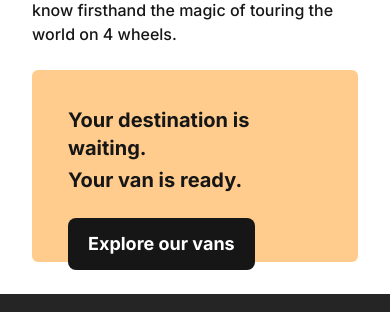
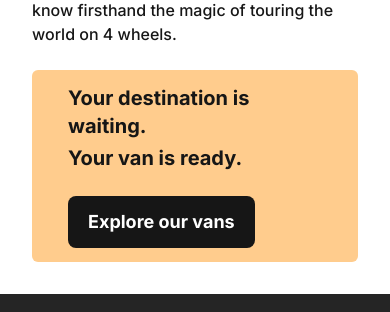
Before and after one commit to liix5/vans, a React (Vite) app: page /about in a window 390 px wide. Shown: the part 664-976 px from the top of the page. Built offline with nearby package versions, Linux system fonts and the light colour scheme; what miragejs would draw is missing.

Commit message:
more responsive

```diff
--- a/src/App.jsx
+++ b/src/App.jsx
@@ -16,8 +16,11 @@ function App() {
 
   const [selctedRoute, setSelctedRoute]= useState('home')
 
+
+
   return (
     <BrowserRouter>
+
 
 
      <nav className=' shadow-sm flex justify-between px-5 py-10 bg-[#FFF7ED] items-center'>
@@ -40,7 +43,7 @@ function App() {
     </Routes>
 
     {
-    // footer
+
     }
 
     <div className=" bottom-0 absloute  h-20 bg-[#252525] flex justify-center items-center text-[#AAAAAA] font-medium text-sm">
--- a/src/about.jsx
+++ b/src/about.jsx
@@ -12,7 +12,7 @@ function About() {
     (Hitch costs extra 😉)</p>
     <p className=' pt-3 font-medium leading-6'>Our team is full of vanlife enthusiasts who know firsthand the magic of touring the world on 4 wheels.</p>
     </div>
-    <div className='p-9  text-[#161616] font-bold h-48 bg-[#FFCC8D] rounded-md text-xl max-w-2xl'>
+    <div className='flex px-9 flex-col justify-center  text-[#161616] font-bold h-48 bg-[#FFCC8D] rounded-md  text-xl max-w-2xl'>
       <p>Your destination is waiting.</p>
       <p className=' pt-1'>Your van is ready.</p>
 
```
